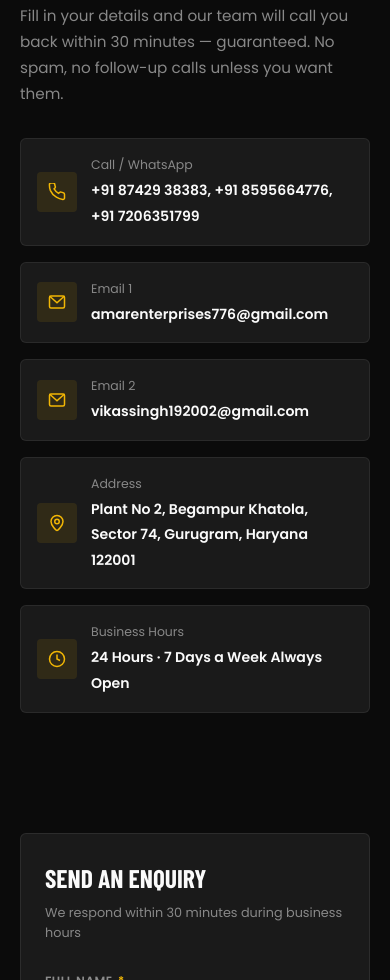
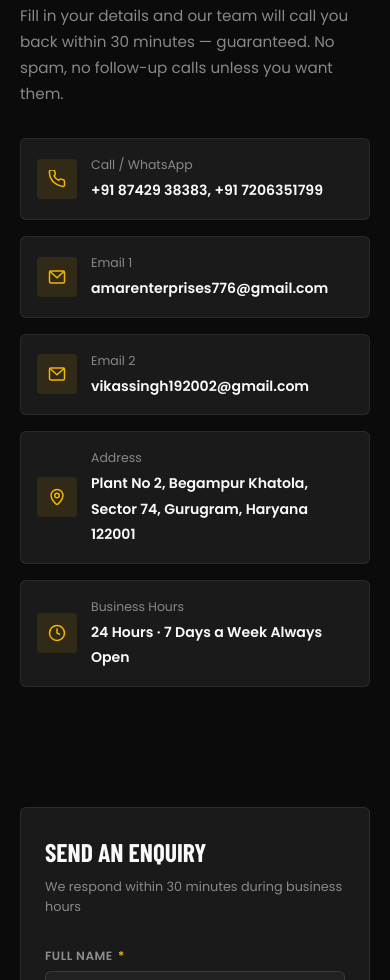
Before and after one commit to VikaTanwar/AmarEnterprises, a plain HTML site: page index.html in a window 390 px wide. Shown: the part 5411-6391 px from the top of the page. Drawn offline with nearby package versions, Linux system fonts and the light colour scheme; a web font is replaced by a local one.

Commit message:
Remove one phone number from contact list

```diff
--- a/index.html
+++ b/index.html
@@ -356,7 +356,7 @@
               </div>
               <div>
                 <strong>Call / WhatsApp</strong>
-                <span>+91 87429 38383, +91 8595664776, +91 7206351799</span>
+                <span>+91 87429 38383, +91 7206351799</span>
               </div>
             </a>
             <a href="mailto:amarenterprises776@gmail.com" class="contact-quick-item" style="text-decoration:none;">
```
